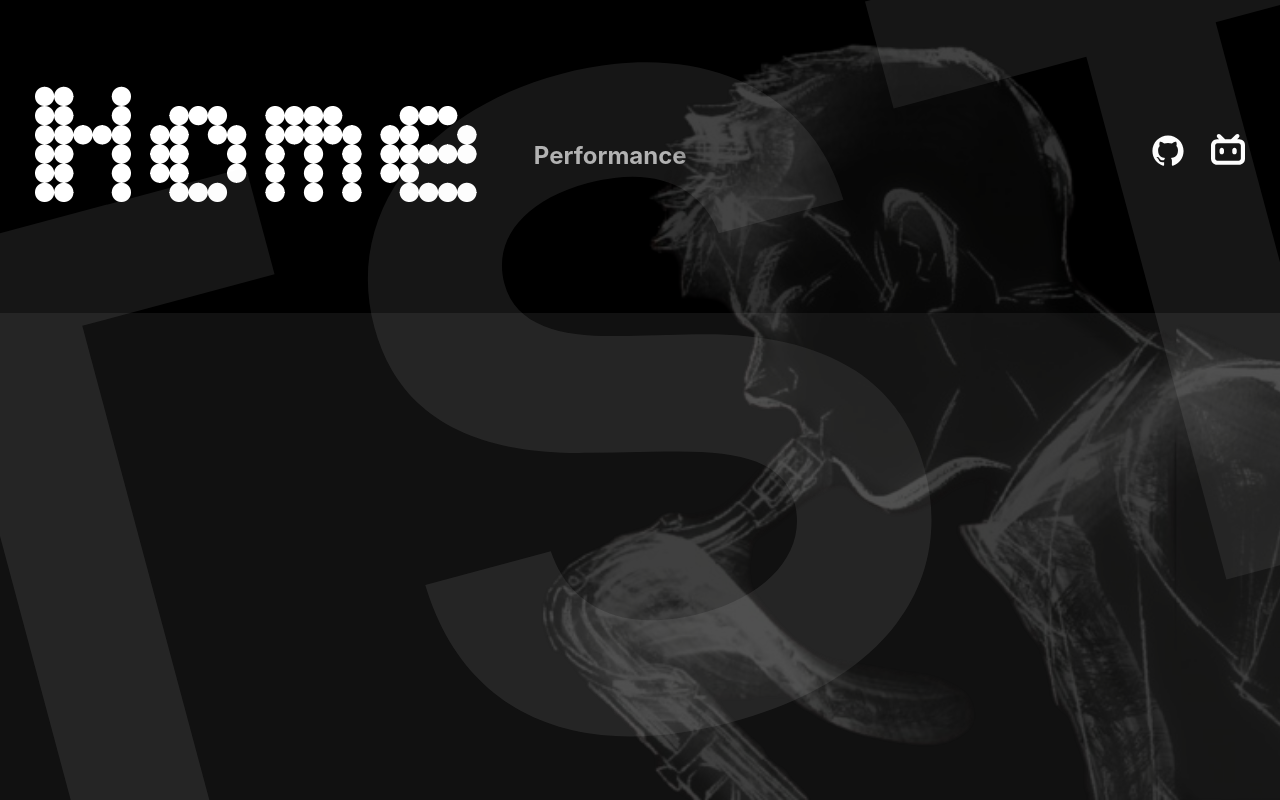
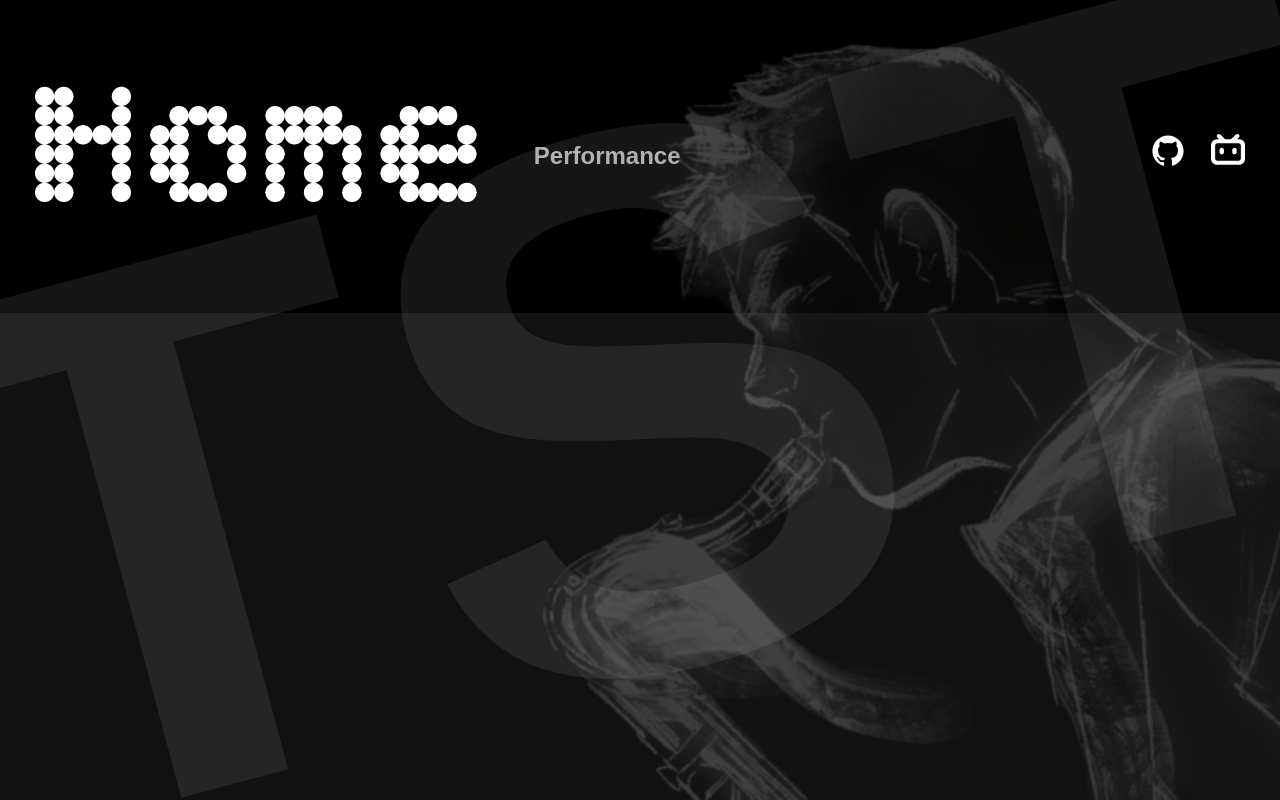
Before and after one commit to exxxdox/tst-web, a Vue app: page /#/ in a window 1280 px wide. Built offline with nearby package versions, Linux system fonts and the light colour scheme.

Commit message:
改个字体

```diff
--- a/src/assets/base.css
+++ b/src/assets/base.css
@@ -78,7 +78,9 @@ body {
     transition: color 0.5s,
     background-color 0.5s;
     line-height: 1.6;
-    font-family: ui-sans-serif,
+    font-family:
+    Arial,
+    ui-sans-serif,
     Inter,
     -apple-system,
     BlinkMacSystemFont,
--- a/src/views/Home.vue
+++ b/src/views/Home.vue
@@ -10,7 +10,7 @@
   position: fixed;
   top: 50%;
   left: 50%;
-  font-size: 70vw;
+  font-size: 60vw;
   text-align: center;
   font-weight: bold;
   transform: translate(-50%, -50%) rotate(-15deg);
```
